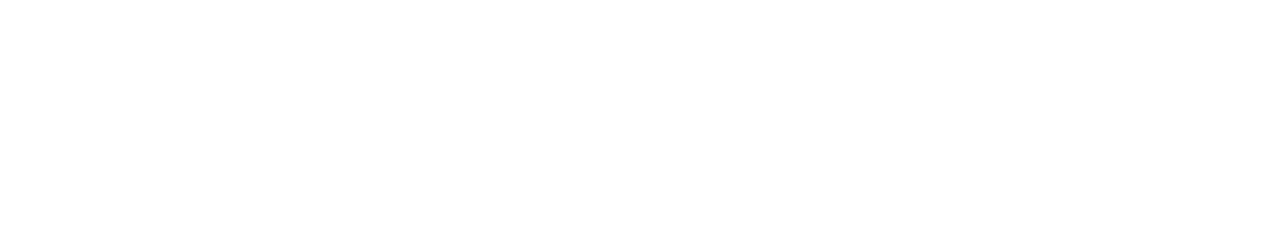
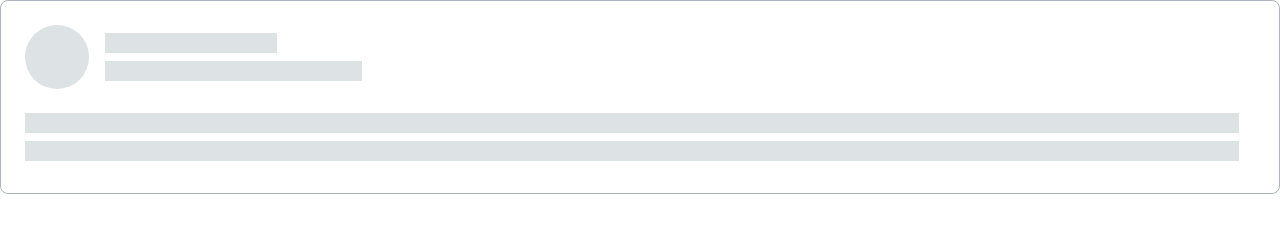
Before and after one commit to js-tasks-ru/htmlcss-20221107_rustam08, a website: page 04-lection2/02-skeleton/index.html in a window 1280 px wide. Drawn offline with Linux system fonts and the light colour scheme.

Commit message:
skeleton solution

```diff
--- a/04-lection2/02-skeleton/index.html
+++ b/04-lection2/02-skeleton/index.html
@@ -6,6 +6,18 @@
         <link rel="stylesheet" href="./skeleton.css">
     </head>
     <body>
-
+        <div class="skeleton">
+            <div class="skeleton__header">
+                <div class="skeleton__circle"></div>
+                <div class="skeleton__title">
+                    <div class="skeleton__line skeleton__line_name"></div>
+                    <div class="skeleton__line skeleton__line_date"></div>
+                </div>
+            </div>
+            <div class="skeleton__body">
+                <div class="skeleton__line"></div>
+                <div class="skeleton__line"></div>
+            </div>
+        </div>
     </body>
 </html>
--- a/04-lection2/02-skeleton/skeleton.css
+++ b/04-lection2/02-skeleton/skeleton.css
@@ -0,0 +1,45 @@
+.skeleton {
+    border: 1px solid #ACB5BD;
+    padding: 24px 40px 32px 24px;
+    border-radius: 8px;
+}
+
+.skeleton__header {
+    display: flex;
+    align-items: center;
+    margin-bottom: 24px;
+}
+
+.skeleton__circle {
+    flex-shrink: 0;
+    width: 64px;
+    height: 64px;
+    border-radius: 50%;
+    background: #DDE2E5;
+}
+
+.skeleton__title {
+    flex-shrink: 1;
+    flex-basis: 100%;
+    margin-left: 16px;
+}
+
+.skeleton__line {
+    height: 20px;
+    max-width: 100%;
+    width: 100%;
+    margin-bottom: 8px;
+    background: #DDE2E5;
+}
+
+.skeleton__line:last-child {
+    margin-bottom: 0;
+}
+
+.skeleton__line_name {
+    max-width: 172px;
+}
+
+.skeleton__line_date {
+    max-width: 257px;
+}
```
